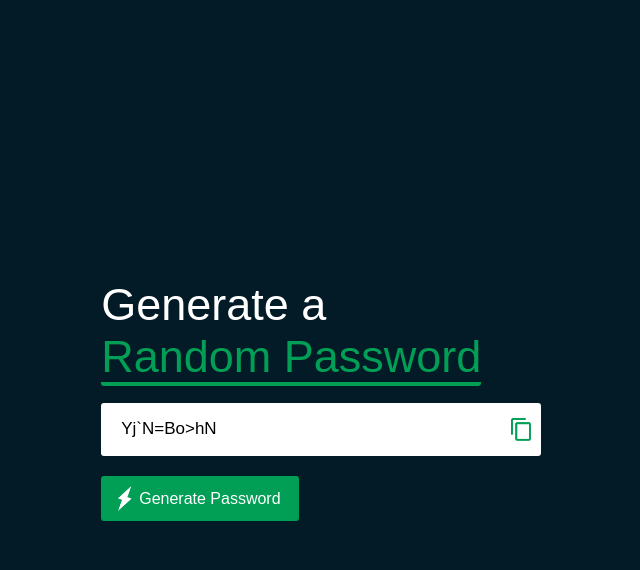
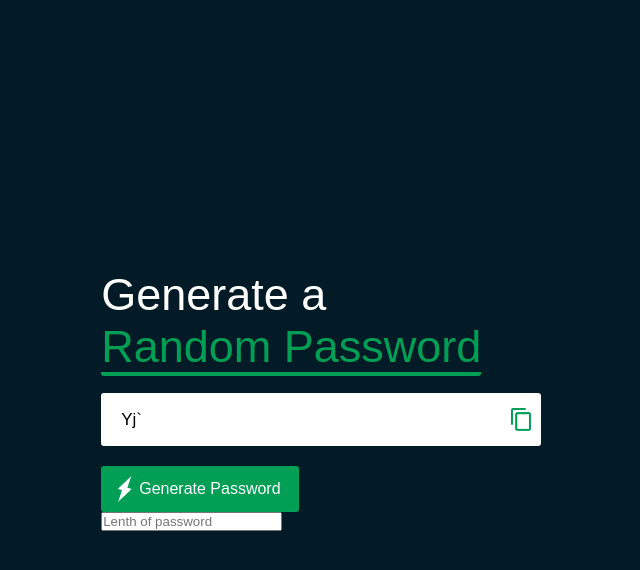
Before and after one commit to barun032/random-password-generator, a plain HTML site: page index.html in a window 1280 px wide. Both pictures are taken after a click on the element "Generate Password". Shown: the whole page, without its empty margins (60-700 px from the left). Drawn offline with Linux system fonts and the light colour scheme.

Commit message:
final update

```diff
--- a/index.html
+++ b/index.html
@@ -20,12 +20,13 @@
                 <img src="./images/generate.png">
                 <p>Generate Password</p>
             </div>
+            <input type="number" id="passLenght" placeholder="Lenth of password">
         </div>
     </div>
 
     <script>
         const passwordBox = document.getElementById('password');
-        const length = 10;
+        const length = document.getElementById('passLenght');
 
         const upperCase = "ABCDEFGHIJKLMNOPQRSTUVWXYZ";
         const lowerCase = "abcdefghijklmnopqrstuvwxyz";
@@ -34,12 +35,13 @@
 
 
         function generatePassword() {
+            console.log(length.value);
             let password = "";
             password += upperCase[Math.floor(Math.random() * upperCase.length)];
             password += lowerCase[Math.floor(Math.random() * lowerCase.length)];
             password += symbol[Math.floor(Math.random() * symbol.length)];
 
-            while(password.length < length){
+            while(password.length < length.value){
                 password += allChar[Math.floor(Math.random() * allChar.length)];
             }
             passwordBox.value = password;
```
